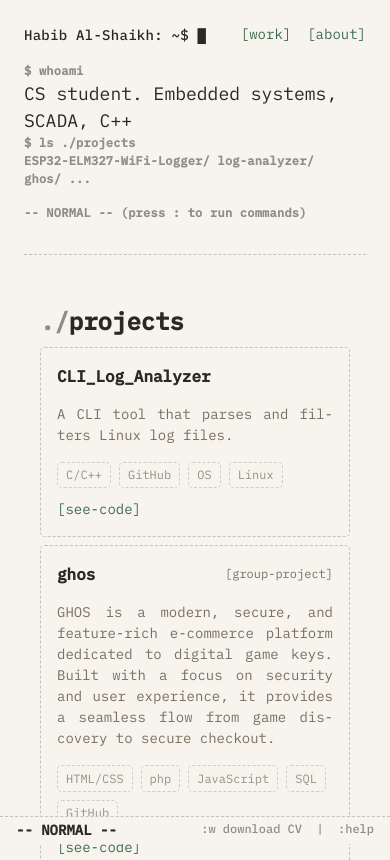
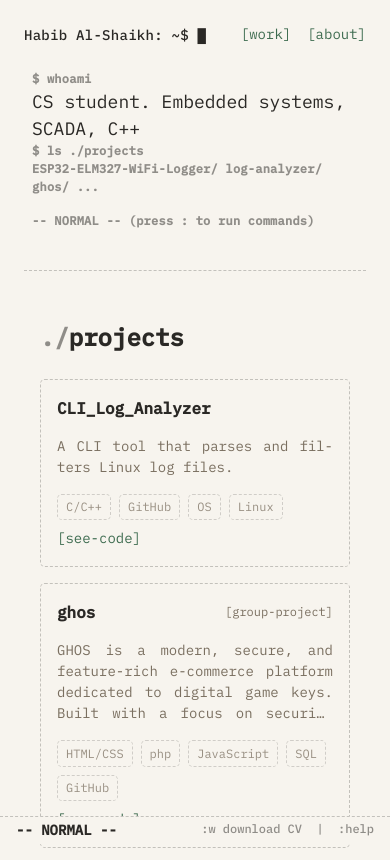
Before and after one commit to HabibAlShaikh/portfolio, a plain HTML site: page index.html in a window 390 px wide. Shown: the top 860 px of the page. Drawn offline with Linux system fonts and the light colour scheme.

Commit message:
phone to download cv. project view in pc

```diff
--- a/css/style.css
+++ b/css/style.css
@@ -145,19 +145,44 @@
     border-bottom: 1px dashed var(--accent);
 }
 
+#sammary {
+  padding: 0.5rem;
+  max-width: 850px;
+  margin: 0 auto;
+}
+
 #work {
   padding: 1rem;
   max-width: 800px;
   margin: 0 auto;
 }
 
+/* --- PROJECTS GRID --- */
+.projects-grid {
+    display: grid;
+    grid-template-columns: 1fr; /* Mobile: 1 column stacked */
+    gap: 1rem;
+    margin: 1.5rem 0;
+}
+
+/* Desktop Layout: 3 columns side-by-side */
+@media (min-width: 768px) {
+    .projects-grid {
+        grid-template-columns: repeat(3, 1fr);
+    }
+}
+
 .project {
   background-color: transparent;
-  margin: 0.5rem 0;
   padding: 1rem;
   border: 1px dashed var(--ink-faint);
   border-radius: 0.3rem;
   transition: background-color 0.3s ease-in-out;
+
+  /* Makes the cards perfectly equal height */
+  display: flex;
+  flex-direction: column;
+  height: 100%;
 }
 
 .project:hover {
@@ -187,6 +212,13 @@
   font-size: 14px;
   text-align: justify;
   hyphens: auto;
+
+  /* Truncates the text and adds "..." after 4 lines */
+  display: -webkit-box;
+  -webkit-line-clamp: 4;
+  -webkit-box-orient: vertical;
+  overflow: hidden;
+  text-overflow: ellipsis;
 }
 
 .project-skills {
@@ -195,7 +227,10 @@
   display: flex;
   flex-wrap: wrap;
   gap: 8px;
-  margin-top: 1rem;
+
+  /* Pushes the skills to the bottom so buttons align perfectly */
+  margin-top: auto;
+  padding-top: 1rem;
   margin-bottom: 0.5rem;
 }
 
--- a/index.html
+++ b/index.html
@@ -18,7 +18,7 @@
             </nav>
         </header>
 
-        <div>
+        <div id="sammary">
             <p class="commands">$ whoami</p>
             <p class="small-about">CS student. Embedded systems, SCADA, C++</p>
 
@@ -32,6 +32,10 @@
 
         <div id="work">
             <h2>projects</h2>
+
+            <!-- ADDED: Dedicated wrapper for the grid layout -->
+            <div id="project-list" class="projects-grid"></div>
+
             <template id="projects">
                 <div class="project">
                     <div class="project-top-bar">
@@ -43,7 +47,8 @@
                     <a class="project-link">[see-code]</a>
                 </div>
             </template>
-            <a class="nav-links" href="https://github.com/HabibAlShaikh">[see all on github]</a>
+
+            <a class="nav-links" href="https://github.com/HabibAlShaikh" style="display: inline-block; margin-top: 1rem;">[see all on github]</a>
         </div>
 
         <hr class="dashed-divider">
@@ -83,6 +88,7 @@
                                 <li><a href="https://github.com/HabibAlShaikh" target="_blank">[github]</a></li>
                                 <li><a href="https://linkedin.com/in/habib-al-shaikh/" target="_blank">[linkedin]</a></li>
                                 <li><a href="mailto:habib.m.alshaikh@gmail.com">[email]</a></li>
+                                <li><a href="#" id="cv-download-btn">[download CV]</a></li>
                             </ul>
                         </nav>
                     </div>
@@ -128,8 +134,10 @@
         ];
 
         // --- Project Rendering Logic ---
+
         const template = document.getElementById("projects");
-        const container = document.getElementById("work");
+        // Target the new grid container instead of the whole #work section
+        const container = document.getElementById("project-list");
         const githubLink = container.querySelector(".nav-links");
 
         for (let i = 0; i < projects.length; i++) {
@@ -154,7 +162,7 @@
                 skillsContainer.appendChild(skillSpan);
             }
 
-            // Inserts the project right above the GitHub link
+            // Simply append to the end of the new grid container
             container.insertBefore(clone, githubLink);
         }
 
@@ -244,6 +252,17 @@
 
                 lastKey = e.key;
             }
+        });
+
+        // --- Click Event for Download Button ---
+        document.getElementById('cv-download-btn').addEventListener('click', (e) => {
+            e.preventDefault(); // Prevents the browser from jumping to the top of the page
+
+            downloadCV(); // Triggers your existing download function
+
+            // Briefly shows the success message in the status bar
+            cmdLine.innerHTML = `"assets/HabibAl-ShaikhCV.pdf" written`;
+            setTimeout(renderIdleState, 2000); // Reverts to -- NORMAL -- after 2 seconds
         });
 
         // --- Core Functions ---
```
